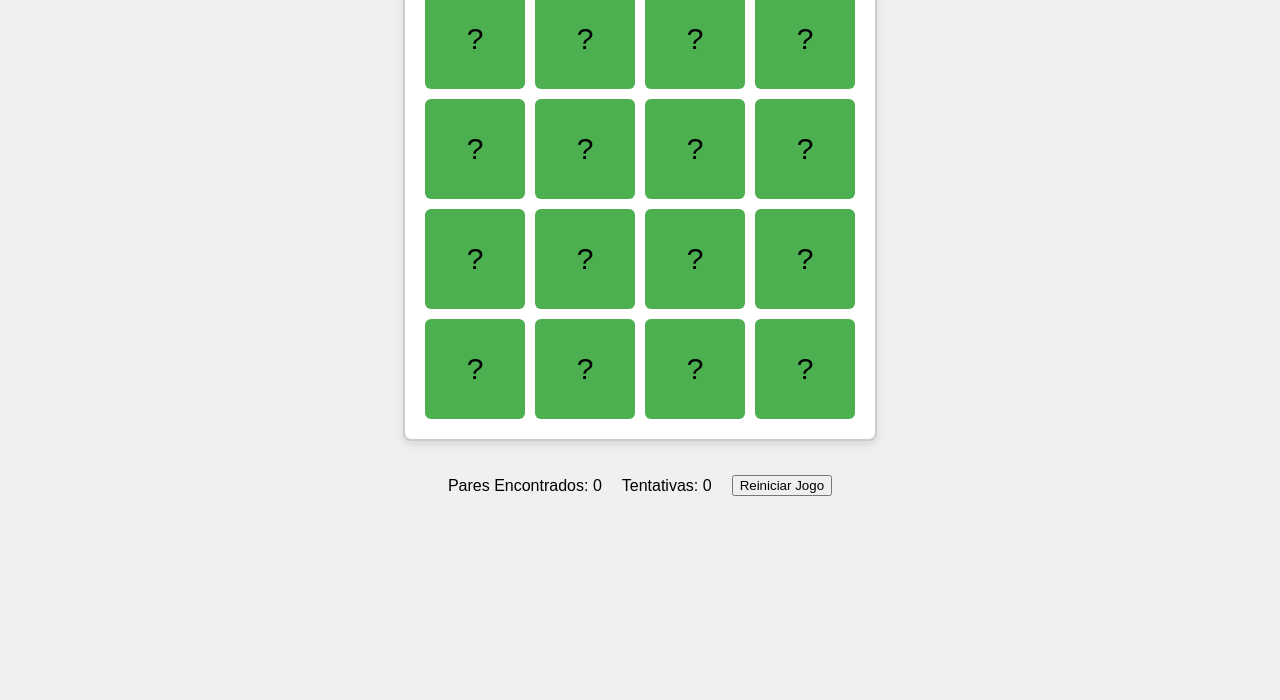
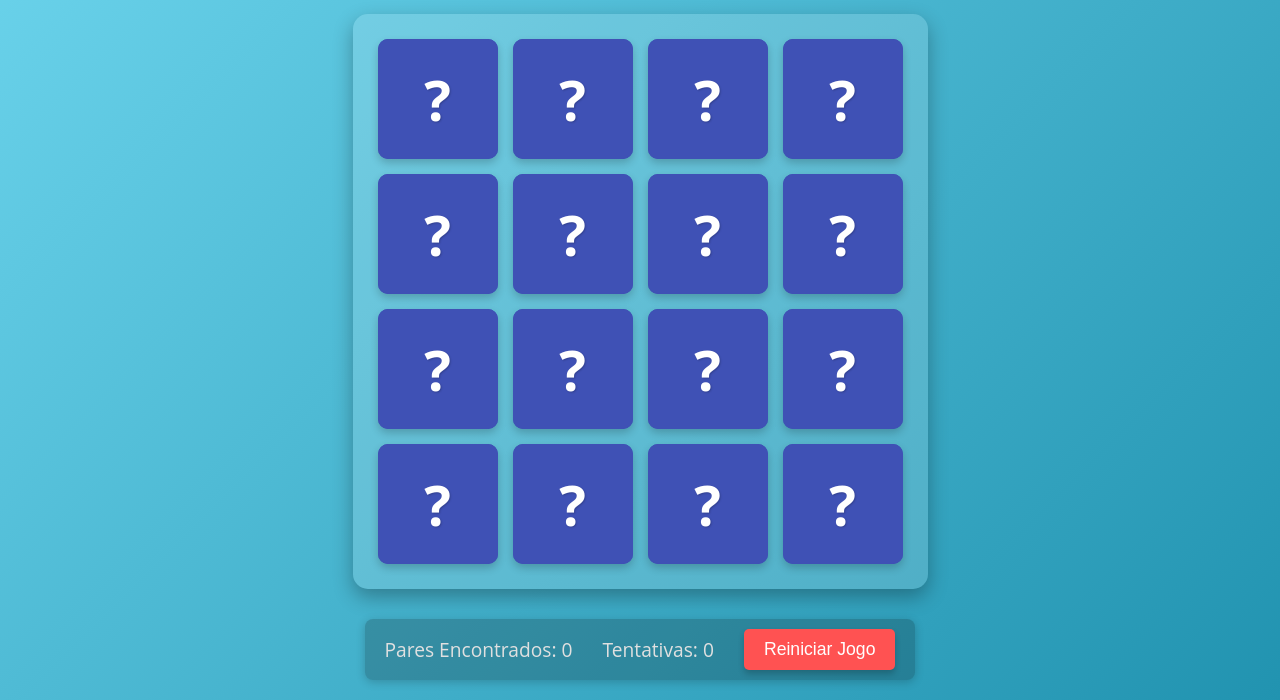
Before and after one commit to Kaicki/Game, a plain HTML site: page index.html in a window 1280 px wide. Shown: the part 133-833 px from the top of the page. Before the commit the page ends 800 px from the top, so only its background shows below. Drawn offline with Linux system fonts and the light colour scheme.

Commit message:
Update style.css

```diff
--- a/style.css
+++ b/style.css
@@ -1,76 +1,155 @@
+/* ... (Manter o CSS anterior, mas ajustar/adicionar) ... */
+
 body {
-    font-family: sans-serif;
+    font-family: 'Open Sans', sans-serif; /* Vamos usar uma fonte do Google Fonts */
+    background: linear-gradient(135deg, #6dd5ed, #2193b0); /* Fundo gradiente */
+    color: #fff; /* Texto claro */
     display: flex;
     flex-direction: column;
     align-items: center;
-    background-color: #f0f0f0;
+    min-height: 100vh; /* Garante que o fundo cubra toda a altura */
     margin: 0;
     padding: 20px;
+    box-sizing: border-box; /* Inclui padding na largura/altura total */
 }
 
 h1 {
-    color: #333;
+    color: #fff;
+    text-shadow: 2px 2px 4px rgba(0, 0, 0, 0.3); /* Sombra no título */
+    margin-bottom: 30px;
+    font-size: 3em;
 }
 
 .game-container {
     display: grid;
-    /* Vamos usar 4 colunas */
-    grid-template-columns: repeat(4, 100px);
-    grid-gap: 10px;
-    padding: 20px;
-    border: 2px solid #ccc;
-    background-color: #fff;
-    border-radius: 8px;
-    box-shadow: 0 4px 8px rgba(0, 0, 0, 0.1);
+    grid-template-columns: repeat(4, 120px); /* Cartas um pouco maiores */
+    grid-gap: 15px; /* Espaçamento maior entre cartas */
+    padding: 25px;
+    background-color: rgba(255, 255, 255, 0.15); /* Fundo translúcido */
+    border-radius: 15px;
+    box-shadow: 0 8px 20px rgba(0, 0, 0, 0.3); /* Sombra mais forte */
+    perspective: 1000px;
+    position: relative;
 }
 
 .card {
-    width: 100px;
-    height: 100px;
-    background-color: #4CAF50; /* Cor da capa da carta (fundo) */
-    border-radius: 6px;
-    perspective: 1000px; /* Para o efeito 3D do flip */
+    width: 120px;
+    height: 120px;
+    background-color: #3f51b5; /* Cor de fundo da carta (azul vibrante) */
+    border-radius: 10px;
     cursor: pointer;
     position: relative;
-    transition: transform 0.6s;
     transform-style: preserve-3d;
+    transition: transform 0.6s ease, box-shadow 0.2s ease; /* Transição na sombra também */
+    box-shadow: 0 4px 8px rgba(0, 0, 0, 0.2);
 }
 
-/* Estado da carta virada (mostrando o conteúdo) */
+.card:hover:not(.flip):not(.match) {
+    box-shadow: 0 6px 12px rgba(0, 0, 0, 0.3); /* Sombra ao passar o mouse */
+    transform: translateY(-3px); /* Leve elevação ao passar o mouse */
+}
+
 .card.flip {
     transform: rotateY(180deg);
+    box-shadow: 0 8px 16px rgba(0, 0, 0, 0.4);
 }
 
-/* O conteúdo da carta (frente e verso) */
 .card-face, .card-back {
     position: absolute;
     width: 100%;
     height: 100%;
-    backface-visibility: hidden; /* Esconde a parte de trás quando ela não está virada para nós */
+    backface-visibility: hidden;
     display: flex;
     align-items: center;
     justify-content: center;
-    font-size: 30px;
-    border-radius: 6px;
+    font-size: 3.5em; /* Icones ou texto maiores */
+    border-radius: 10px;
+    color: #fff; /* Cor do ícone */
+    text-shadow: 1px 1px 2px rgba(0, 0, 0, 0.2);
+    font-weight: bold;
 }
 
-/* A parte de trás (o que aparece quando está virada) */
+.card-face {
+    background-color: #3f51b5; /* Azul da capa */
+    /* Você pode adicionar uma imagem aqui */
+    /* background-image: url('caminho/para/imagem_capa.png'); */
+    background-size: cover;
+    background-position: center;
+}
+
 .card-back {
-    background-color: #eee;
+    background-color: #ffe082; /* Amarelo claro para o conteúdo da carta */
     color: #333;
     transform: rotateY(180deg);
 }
 
-/* Estado de par encontrado */
 .card.match {
-    /* Mantém virada e muda o visual para indicar que o par foi feito */
     cursor: default;
-    opacity: 0.6;
+    opacity: 0.8; /* Levemente transparente */
+    transform: scale(0.95); /* Leve redução para indicar que foi encontrada */
+    box-shadow: 0 2px 4px rgba(0, 0, 0, 0.1); /* Sombra mais suave */
+    animation: match-pulse 0.8s ease forwards; /* Animação de "acerto" */
+}
+
+@keyframes match-pulse {
+    0% { transform: scale(0.95); opacity: 0.8; }
+    50% { transform: scale(1.03); opacity: 1; }
+    100% { transform: scale(0.95); opacity: 0.8; }
 }
 
 .status-bar {
-    margin-top: 20px;
+    margin-top: 30px;
     display: flex;
-    gap: 20px;
+    gap: 30px;
     align-items: center;
+    background-color: rgba(0, 0, 0, 0.2);
+    padding: 10px 20px;
+    border-radius: 8px;
+    box-shadow: 0 2px 10px rgba(0, 0, 0, 0.2);
 }
+
+.status-bar p {
+    margin: 0;
+    font-size: 1.2em;
+    color: #e0e0e0;
+}
+
+#reset-button {
+    background-color: #ff5252; /* Botão de reiniciar vermelho */
+    color: white;
+    border: none;
+    padding: 10px 20px;
+    border-radius: 5px;
+    font-size: 1.1em;
+    cursor: pointer;
+    transition: background-color 0.3s ease, transform 0.2s ease;
+    box-shadow: 0 4px 6px rgba(0, 0, 0, 0.2);
+}
+
+#reset-button:hover {
+    background-color: #e04040;
+    transform: translateY(-2px);
+}
+
+/* Responsividade básica */
+@media (max-width: 600px) {
+    .game-container {
+        grid-template-columns: repeat(4, 70px); /* Reduz tamanho das cartas */
+        grid-gap: 8px;
+        padding: 15px;
+    }
+    .card {
+        width: 70px;
+        height: 70px;
+    }
+    .card-face, .card-back {
+        font-size: 2em;
+    }
+    h1 {
+        font-size: 2em;
+    }
+    .status-bar {
+        flex-direction: column;
+        gap: 10px;
+    }
+}
```
